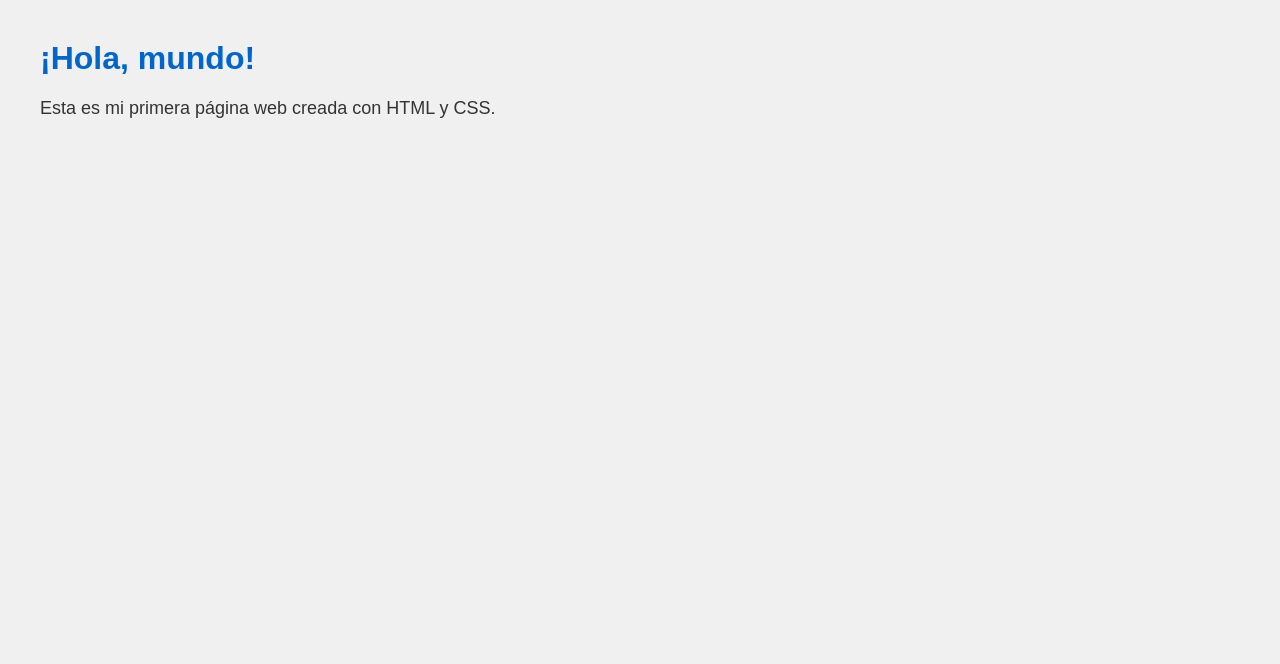
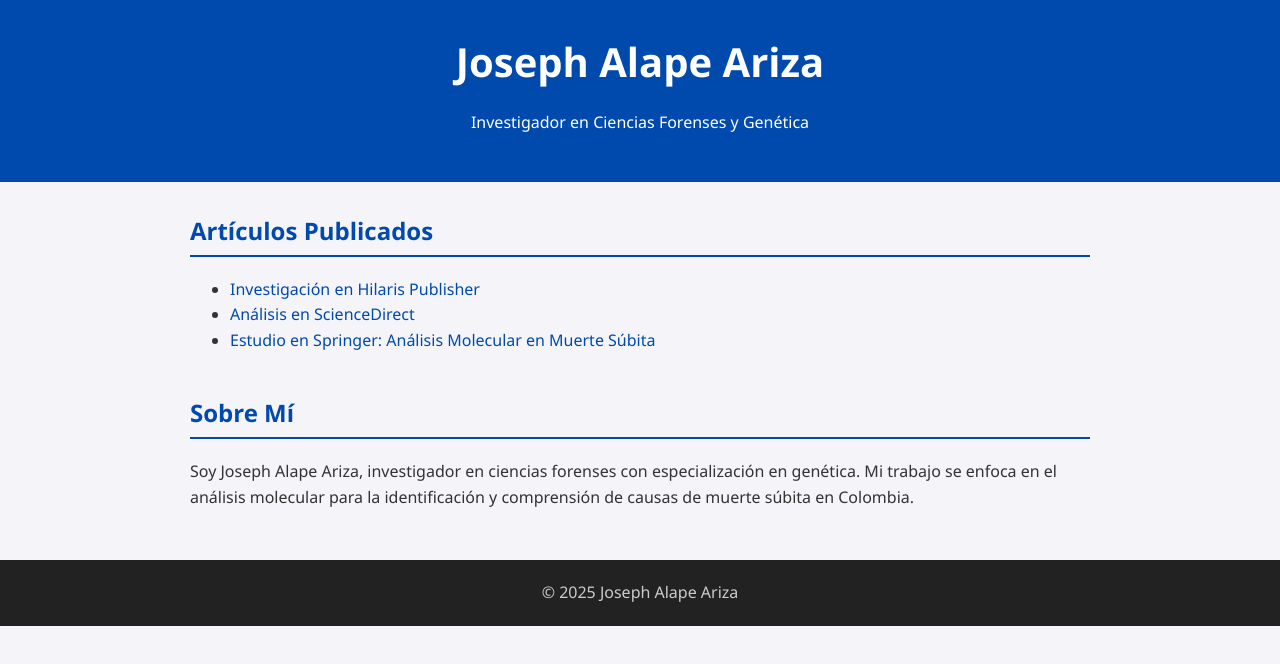
Before and after one commit to jalapea/mi-primera-web, a plain HTML site: page index.html in a window 1280 px wide. Drawn offline with Linux system fonts and the light colour scheme.

Commit message:
index.html

```diff
--- a/index.html
+++ b/index.html
@@ -3,24 +3,75 @@
 <head>
   <meta charset="UTF-8" />
   <meta name="viewport" content="width=device-width, initial-scale=1" />
-  <title>Mi Primera Página</title>
+  <title>Joseph Alape Ariza - Investigación en Ciencias Forenses</title>
   <style>
     body {
-      font-family: Arial, sans-serif;
-      margin: 40px;
-      background-color: #f0f0f0;
+      font-family: 'Segoe UI', Tahoma, Geneva, Verdana, sans-serif;
+      margin: 0;
+      background: #f4f4f9;
       color: #333;
+      line-height: 1.6;
     }
-    h1 {
-      color: #0066cc;
+    header {
+      background: #004aad;
+      color: white;
+      padding: 30px 20px;
+      text-align: center;
     }
-    p {
-      font-size: 18px;
+    header h1 {
+      margin: 0;
+      font-size: 2.5rem;
+    }
+    main {
+      max-width: 900px;
+      margin: 30px auto;
+      padding: 0 20px;
+    }
+    section {
+      margin-bottom: 40px;
+    }
+    h2 {
+      color: #004aad;
+      border-bottom: 2px solid #004aad;
+      padding-bottom: 5px;
+    }
+    a {
+      color: #004aad;
+      text-decoration: none;
+    }
+    a:hover {
+      text-decoration: underline;
+    }
+    footer {
+      text-align: center;
+      padding: 20px;
+      background: #222;
+      color: #ccc;
+      margin-top: 50px;
     }
   </style>
 </head>
 <body>
-  <h1>¡Hola, mundo!</h1>
-  <p>Esta es mi primera página web creada con HTML y CSS.</p>
+  <header>
+    <h1>Joseph Alape Ariza</h1>
+    <p>Investigador en Ciencias Forenses y Genética</p>
+  </header>
+  <main>
+    <section>
+      <h2>Artículos Publicados</h2>
+      <ul>
+        <li><a href="https://www.hilarispublisher.com/author/joseph-alape-ariza-36092" target="_blank" rel="noopener noreferrer">Investigación en Hilaris Publisher</a></li>
+        <li><a href="https://www.sciencedirect.com/science/article/pii/S2665910722000469" target="_blank" rel="noopener noreferrer">Análisis en ScienceDirect</a></li>
+        <li><a href="https://link.springer.com/chapter/10.1007/978-981-96-4585-5_13" target="_blank" rel="noopener noreferrer">Estudio en Springer: Análisis Molecular en Muerte Súbita</a></li>
+      </ul>
+    </section>
+    <section>
+      <h2>Sobre Mí</h2>
+      <p>Soy Joseph Alape Ariza, investigador en ciencias forenses con especialización en genética. Mi trabajo se enfoca en el análisis molecular para la identificación y comprensión de causas de muerte súbita en Colombia.</p>
+    </section>
+  </main>
+  <footer>
+    &copy; 2025 Joseph Alape Ariza
+  </footer>
 </body>
 </html>
```
